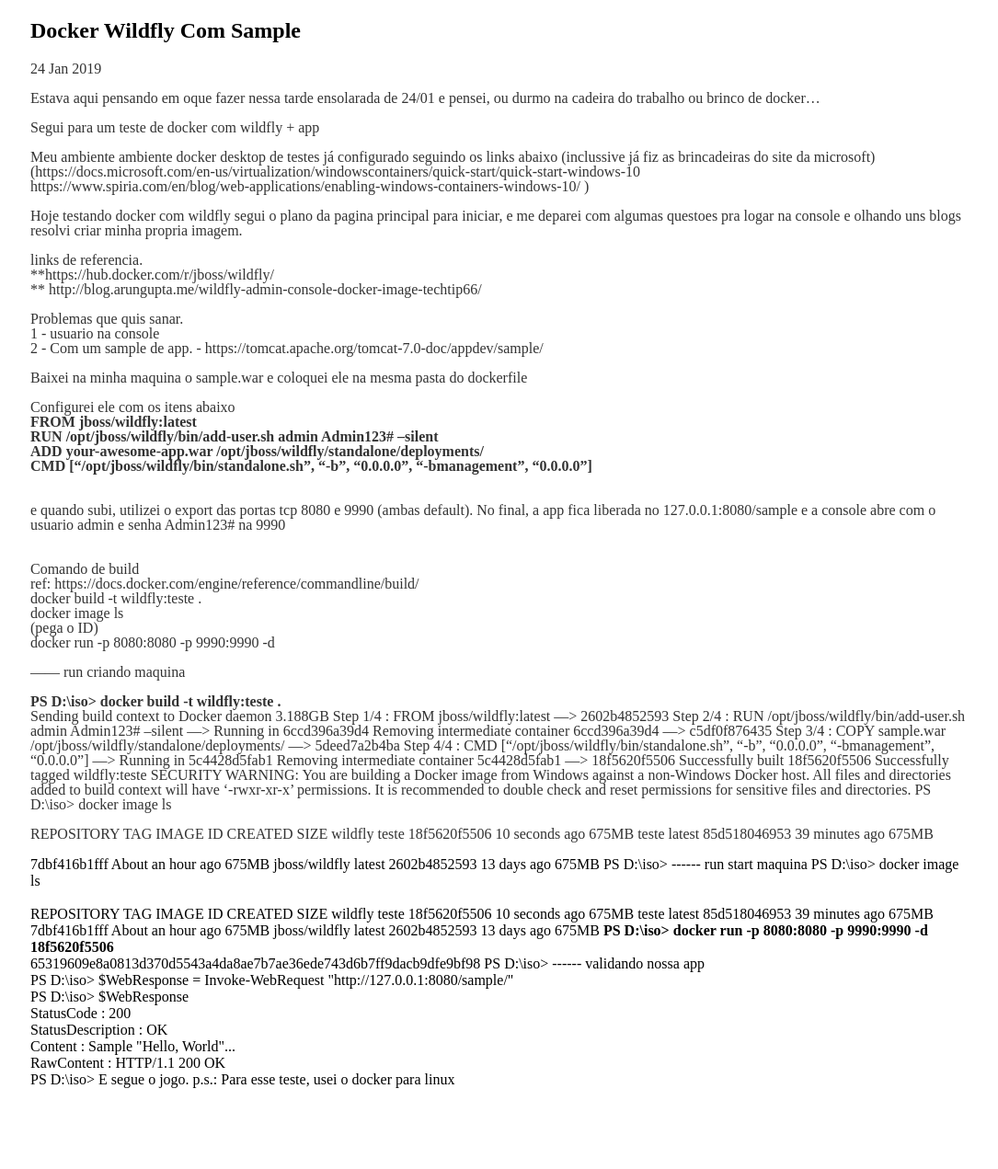
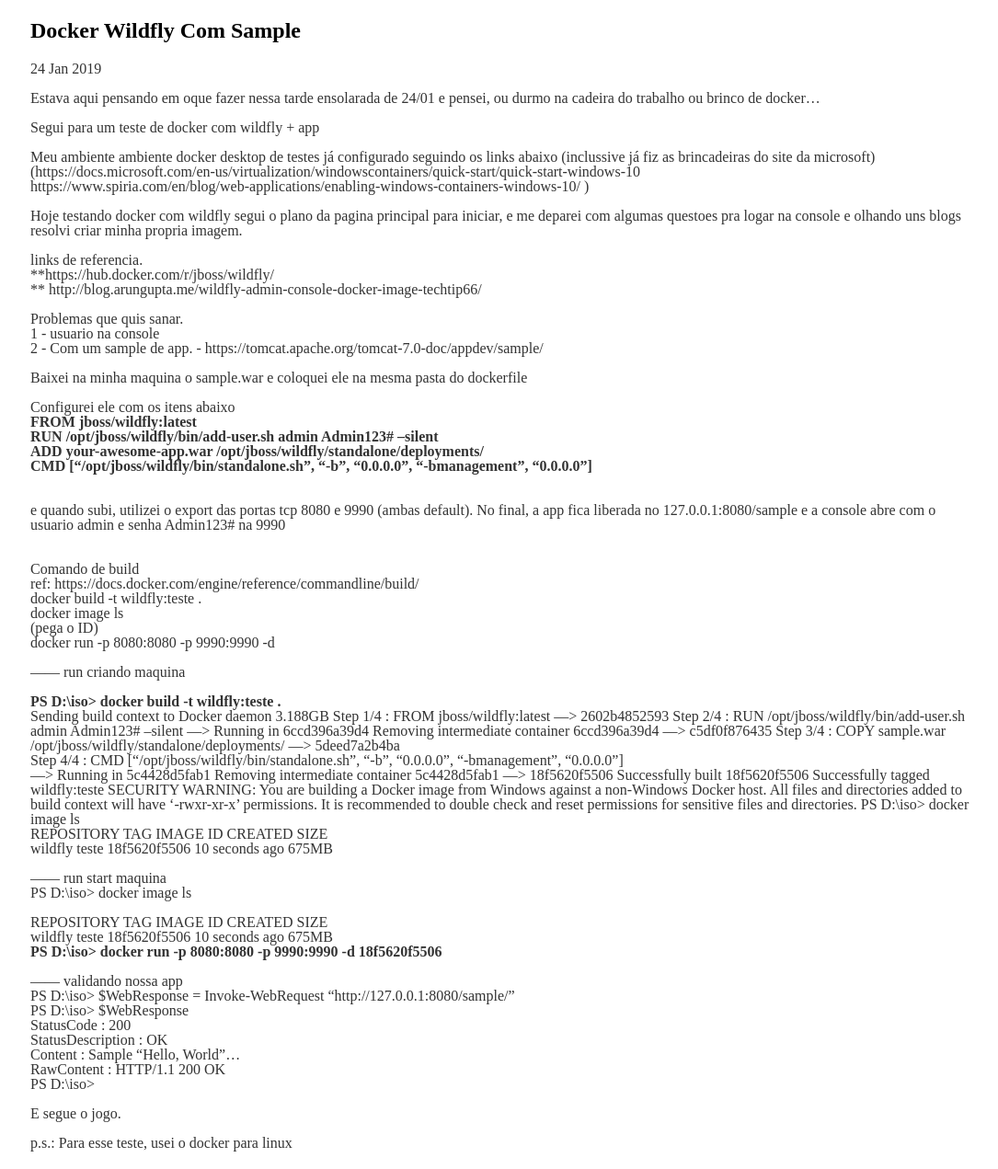
Before and after one commit to imparaveis/imparaveis.github.io, a Jekyll site: the page built from _posts/2019-01-24-Docker-Wildfly-com-sample.md, in a window 1280 px wide. Shown: the whole page at 92% size, without its empty margins (95-1180 px from the left). Built offline with Jekyll 4.4.1, drawn with Linux system fonts in a browser that asks for light colours; our own code applies the rules of GitHub Pages for plain Markdown files; before the commit the page ends 1203 px from its top, so only the background shows below that.

Commit message:
Update 2019-01-24-Docker-Wildfly-com-sample.md

```diff
--- a/_posts/2019-01-24-Docker-Wildfly-com-sample.md
+++ b/_posts/2019-01-24-Docker-Wildfly-com-sample.md
@@ -49,33 +49,24 @@
 Removing intermediate container 6ccd396a39d4
  ---> c5df0f876435
 Step 3/4 : COPY sample.war /opt/jboss/wildfly/standalone/deployments/
- ---> 5deed7a2b4ba
-Step 4/4 : CMD ["/opt/jboss/wildfly/bin/standalone.sh", "-b", "0.0.0.0", "-bmanagement", "0.0.0.0"]
+ ---> 5deed7a2b4ba<br>
+Step 4/4 : CMD ["/opt/jboss/wildfly/bin/standalone.sh", "-b", "0.0.0.0", "-bmanagement", "0.0.0.0"]<br>
  ---> Running in 5c4428d5fab1
 Removing intermediate container 5c4428d5fab1
  ---> 18f5620f5506
 Successfully built 18f5620f5506
 Successfully tagged wildfly:teste
 SECURITY WARNING: You are building a Docker image from Windows against a non-Windows Docker host. All files and directories added to build context will have '-rwxr-xr-x' permissions. It is recommended to double check and reset permissions for sensitive files and directories.
+PS D:\iso> docker image ls<br>
+REPOSITORY          TAG                 IMAGE ID            CREATED             SIZE<br>
+wildfly             teste               18f5620f5506        10 seconds ago      675MB<br>
+
+------  run start maquina <br>
 PS D:\iso> docker image ls<br><br>
-REPOSITORY          TAG                 IMAGE ID            CREATED             SIZE
-wildfly             teste               18f5620f5506        10 seconds ago      675MB
-teste               latest              85d518046953        39 minutes ago      675MB
-<none>              <none>              7dbf416b1fff        About an hour ago   675MB
-jboss/wildfly       latest              2602b4852593        13 days ago         675MB
-PS D:\iso>
+REPOSITORY          TAG                 IMAGE ID            CREATED             SIZE<br>
+wildfly             teste               18f5620f5506        10 seconds ago      675MB<br>
+<b>PS D:\iso> docker run -p 8080:8080 -p 9990:9990 -d 18f5620f5506 </b><br>
 
-------  run start maquina
-
-PS D:\iso> docker image ls<br><br>
-REPOSITORY          TAG                 IMAGE ID            CREATED             SIZE
-wildfly             teste               18f5620f5506        10 seconds ago      675MB
-teste               latest              85d518046953        39 minutes ago      675MB
-<none>              <none>              7dbf416b1fff        About an hour ago   675MB
-jboss/wildfly       latest              2602b4852593        13 days ago         675MB
-<b>PS D:\iso> docker run -p 8080:8080 -p 9990:9990 -d 18f5620f5506 </b><br>
-65319609e8a0813d370d5543a4da8ae7b7ae36ede743d6b7ff9dacb9dfe9bf98
-PS D:\iso>
 
 ------ validando nossa app
 <br>
```
